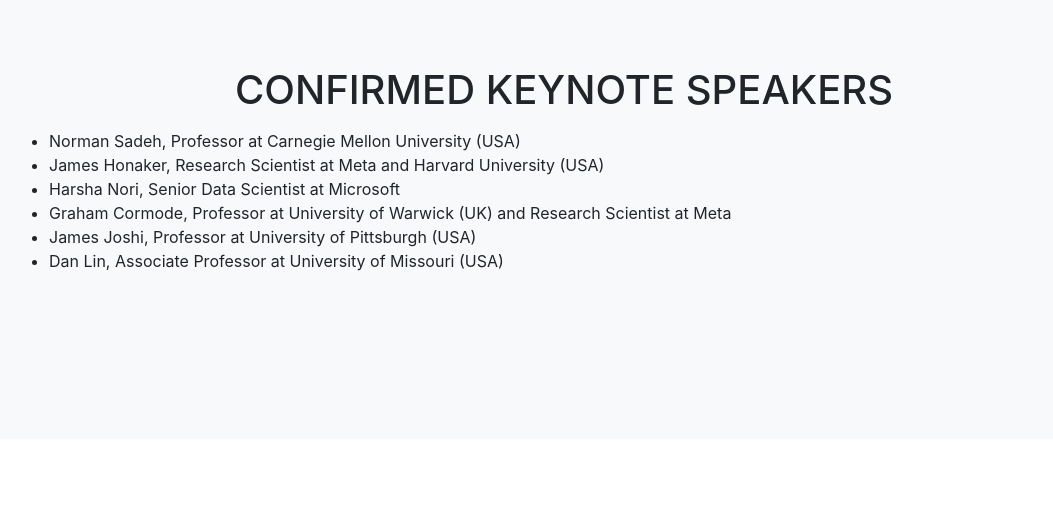
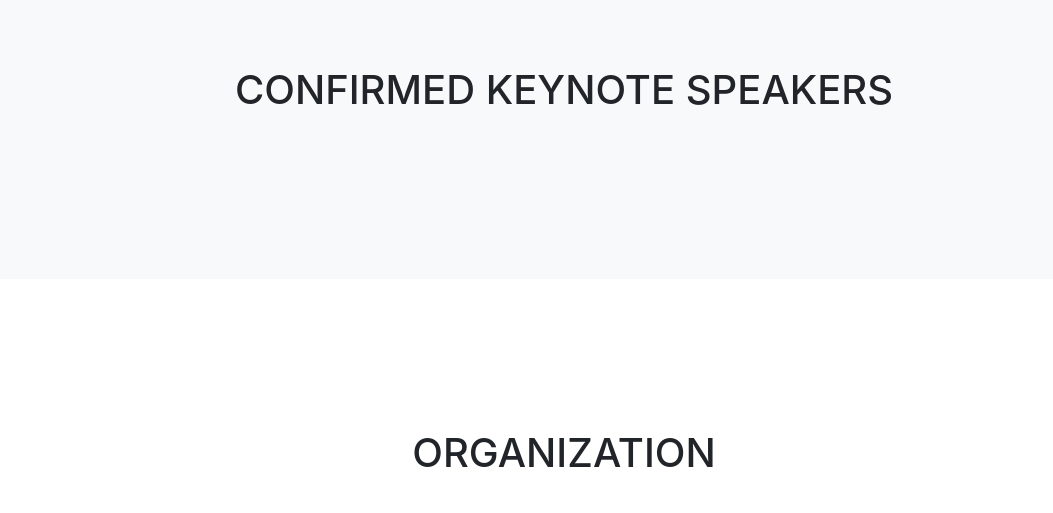
Before and after one commit to PASWorkshop22/PASWorkshop22.github.io, a website with bundled scripts: page index.html in a window 1280 px wide. Shown: the part 4580-5093 px from the top of the page, without its empty margins (76-1129 px from the left). Built offline with nearby package versions, Linux system fonts and the light colour scheme; files whose address does not match are found by name; a web font is replaced by a local one.

Commit message:
Update index.html

```diff
--- a/index.html
+++ b/index.html
@@ -214,16 +214,17 @@
       <div class="row">
         <div class="col-lg-12 text-center">
           <h2 class="section-heading text-uppercase">Confirmed Keynote Speakers</h2>
-	   <div style="text-align:left">
-           <ul>
+	</div>
+       <!-- <div style="text-align:left">
+            <ul>
               <li>Norman Sadeh, Professor at Carnegie Mellon University (USA) </li>
               <li>James Honaker, Research Scientist at Meta and Harvard University (USA) </li>
 	      <li>Harsha Nori, Senior Data Scientist at Microsoft </li>
               <li>Graham Cormode, Professor at University of Warwick (UK) and Research Scientist at Meta </li>
 	      <li>James Joshi, Professor at University of Pittsburgh (USA) </li>
 	      <li>Dan Lin, Associate Professor at University of Missouri (USA) </li>
-            </ul>
-           </div>
+            </ul> -->
+
           </div>
 	</div>
 
```
